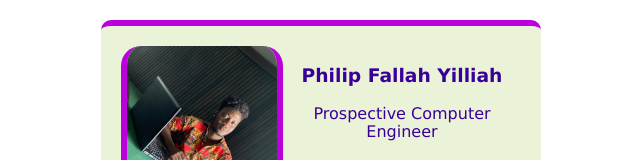
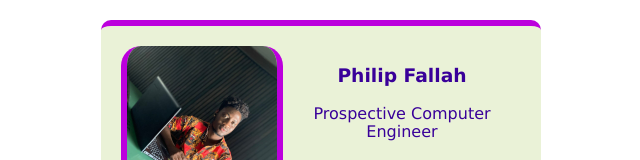
Before and after one commit to Phil838/business-card, a plain HTML site: page index.html in a window 1280 px wide. Shown: the top 160 px of the page, without its empty margins (319-959 px from the left). Drawn offline with nearby package versions, Linux system fonts and the light colour scheme.

Commit message:
Update index.html

```diff
--- a/index.html
+++ b/index.html
@@ -6,7 +6,7 @@
         <div class="card">
             <img class="avatar" src="images/phil_busi.jpg">
             <div >
-                <h3>Philip Fallah Yilliah</h3>
+                <h3>Philip Fallah </h3>
                 <p>Prospective Computer Engineer</p>
                 <h4>Braganca, Portugal</h4>
             </div>
```
